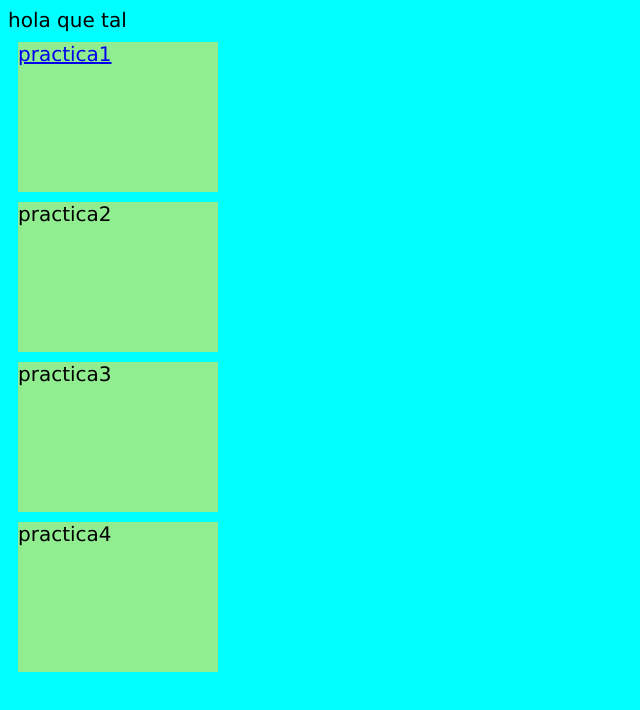
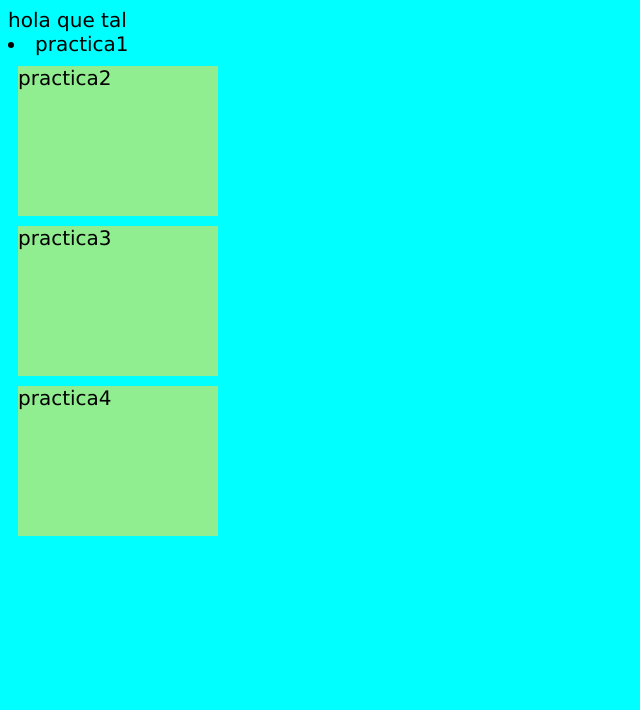
Before and after one commit to MtolosaCRN/2021agm4, a plain HTML site: page index.html in a window 1280 px wide. Shown: the whole page, without its empty margins (0-640 px from the left). Drawn offline with Linux system fonts and the light colour scheme.

Commit message:
Update index.html

```diff
--- a/index.html
+++ b/index.html
@@ -8,7 +8,7 @@
   </head>
   <body>
     hola que tal
-    <div class="cuadros"><a href="https://mtolosacrn.github.io/2021agm4/paisaje/">practica1</a></div>
+    <li <a href="https://mtolosacrn.github.io/2021agm4/paisaje/">practica1</a></li>
     <div class="cuadros">practica2</div>
     <div class="cuadros">practica3</div>
     <div class="cuadros">practica4</div>
```
